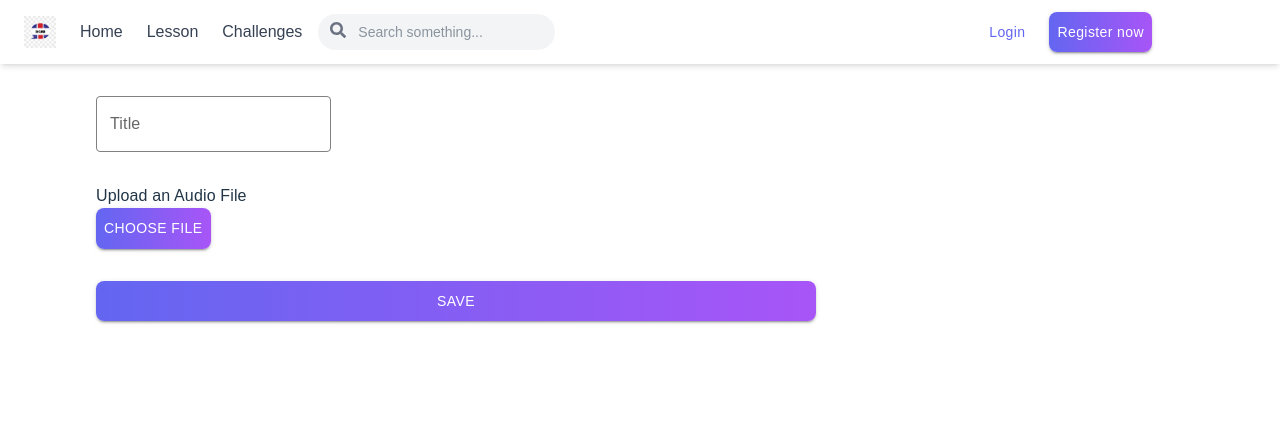
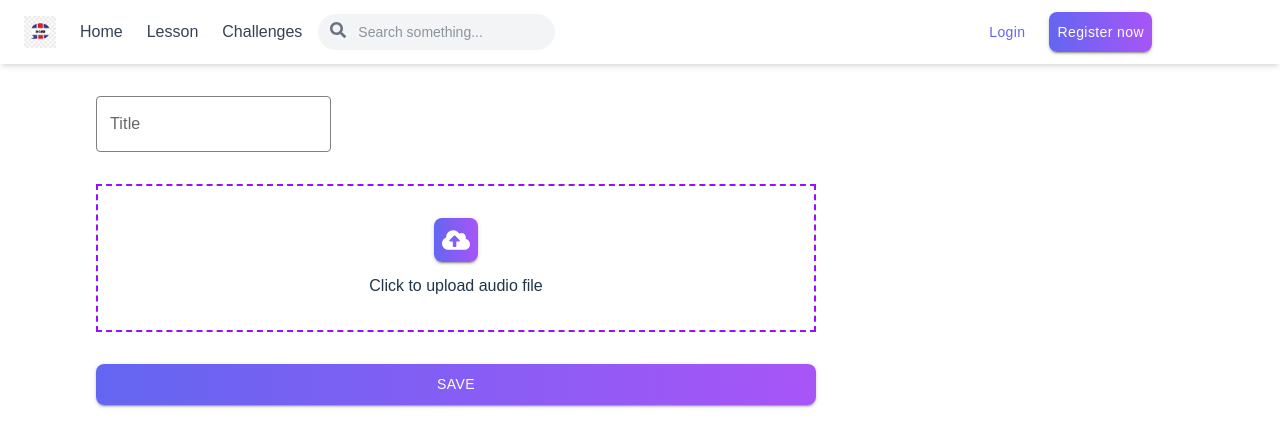
Before and after one commit to thungan1909/easyEnglish, a React (Vite) app: page /lesson/add-new in a window 1280 px wide. Shown: the top 446 px of the page. Built offline with nearby package versions, Linux system fonts and the light colour scheme; a web font is replaced by a local one.

Commit message:
Custom Upload File Components

```diff
--- a/src/components/atoms/CUploadFile/CUploadFile.tsx
+++ b/src/components/atoms/CUploadFile/CUploadFile.tsx
@@ -1,61 +1,97 @@
 import { Box, Typography } from "@mui/material";
 import CButton from "../CButton/CButton";
 import { useRef, useState } from "react";
+import { FaCloudUploadAlt, FaFileAudio, FaTimes } from "react-icons/fa";
 
 export type CUploadFileProps = {
   onChangeFileSelected?: (data: File) => void;
-}
+};
 
 const CUploadFile = ({ onChangeFileSelected }: CUploadFileProps) => {
   const inputElement = useRef<HTMLInputElement | null>(null);
-  const audioElement = useRef<HTMLAudioElement | null> (null)
+  const audioElement = useRef<HTMLAudioElement | null>(null);
   const [uploadFileName, setUploadFileName] = useState<string | null>(null);
   const [error, setError] = useState<string | null>(null);
-const [audioURL, setAudioURL] = useState<string | null>(null);
+  const [audioURL, setAudioURL] = useState<string | null>(null);
 
   const handleFileChange = () => {
-    console.log("This")
     if (inputElement.current?.files?.length) {
       const selectedFile = inputElement.current.files[0];
 
       if (selectedFile.type.startsWith("audio/")) {
         setUploadFileName(selectedFile.name);
         onChangeFileSelected?.(selectedFile);
-        setAudioURL(URL.createObjectURL(selectedFile))
+        setAudioURL(URL.createObjectURL(selectedFile));
         setError(null);
       } else {
-        setError("Only audio files are allowed.")
+        setError("Only audio files are allowed.");
       }
     }
-  }
+  };
   const onClickButton = () => {
     inputElement.current?.click(); // Trigger the hidden file input
   };
+
+  const removeFile = () => {
+    setUploadFileName(null);
+    setError(null);
+
+    if (audioURL) {
+      URL.revokeObjectURL(audioURL);
+      setAudioURL(null);
+    }
+
+    if (inputElement.current) {
+      inputElement.current.value = "";
+    }
+  };
+
   return (
-    <Box>
-      <Typography>Upload an Audio File</Typography>
-      <input type="file" onChange={handleFileChange} ref={inputElement} accept="audio/*" hidden  />
+    <div className="border-2 border-dashed border-purple-600 p-8 flex flex-col items-center gap-3">
+      <input
+        type="file"
+        onChange={handleFileChange}
+        ref={inputElement}
+        accept="audio/*"
+        hidden
+      />
 
-      <CButton onClick={onClickButton}>Choose File
-      </CButton>
+      {!uploadFileName && (
+        <>
+          <CButton onClick={onClickButton} size="large">
+            <FaCloudUploadAlt size={28} />
+          </CButton>
+          <span>Click to upload audio file</span>
+        </>
+      )}
 
       {uploadFileName && (
-        <Typography>Selected: {uploadFileName}</Typography>
+        <div className="relative bg-purple-300 p-8 rounded-2xl">
+          <CButton
+            className="!absolute right-0 top-0"
+            variant="text"
+            onClick={removeFile}
+          >
+            <FaTimes size={28} />
+          </CButton>
+          <div className="flex items-center space-x-1 mt-2 max-w-[240px] line-clamp-2">
+            <FaFileAudio size={28} />
+            <Typography>{uploadFileName}</Typography>
+          </div>
+        </div>
       )}
-      {error && (
-        <Typography>{error}</Typography>
-      )}
+      {error && <Typography>{error}</Typography>}
 
       {audioURL && (
         <Box>
           <audio ref={audioElement} controls>
-            <source src={audioURL} type="audio/mpeg"/>
+            <source src={audioURL} type="audio/mpeg" />
             Your browser does not support the audio element.
           </audio>
         </Box>
       )}
-    </Box>
-  )
-}
+    </div>
+  );
+};
 
-export default CUploadFile
+export default CUploadFile;
--- a/src/pages/lesson/addNewLesson/AddNewLesson.tsx
+++ b/src/pages/lesson/addNewLesson/AddNewLesson.tsx
@@ -5,14 +5,13 @@ import CButton from "../../../components/atoms/CButton/CButton";
 import CUploadFile from "../../../components/atoms/CUploadFile/CUploadFile";
 
 const AddNewLesson: React.FC = () => {
-
   return (
     <div className="relative top-24 left-24 md:w-[720px]">
       <form className="flex flex-col space-y-8">
         <div className="w-full">
           <CTextField label="Title" className="w-full" />
         </div>
-        <CUploadFile onChangeFileSelected={(file) => console.log(file)}/>
+        <CUploadFile onChangeFileSelected={(file) => console.log(file)} />
         {/* <div>
           <CTextArea
             maxRows={50}
```
